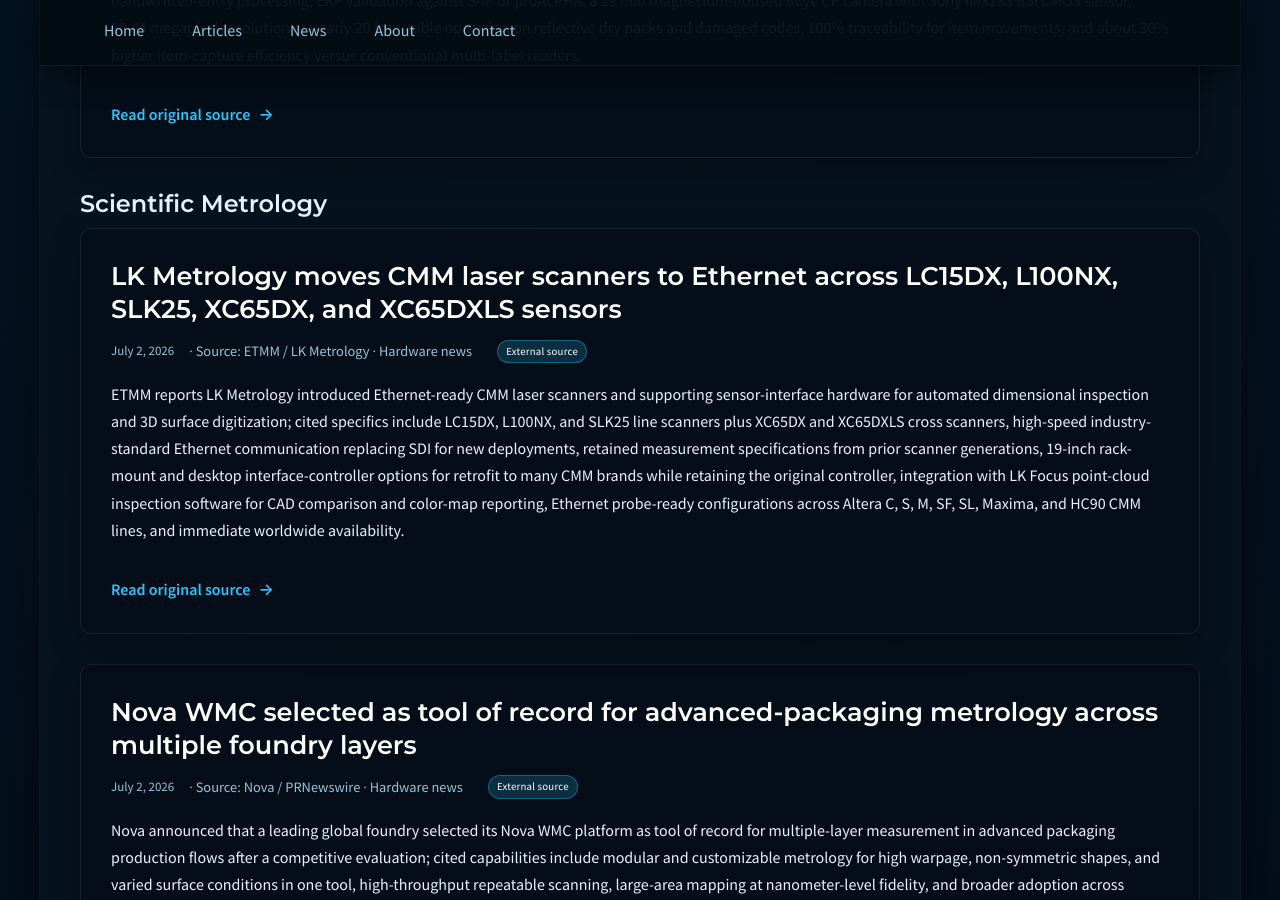
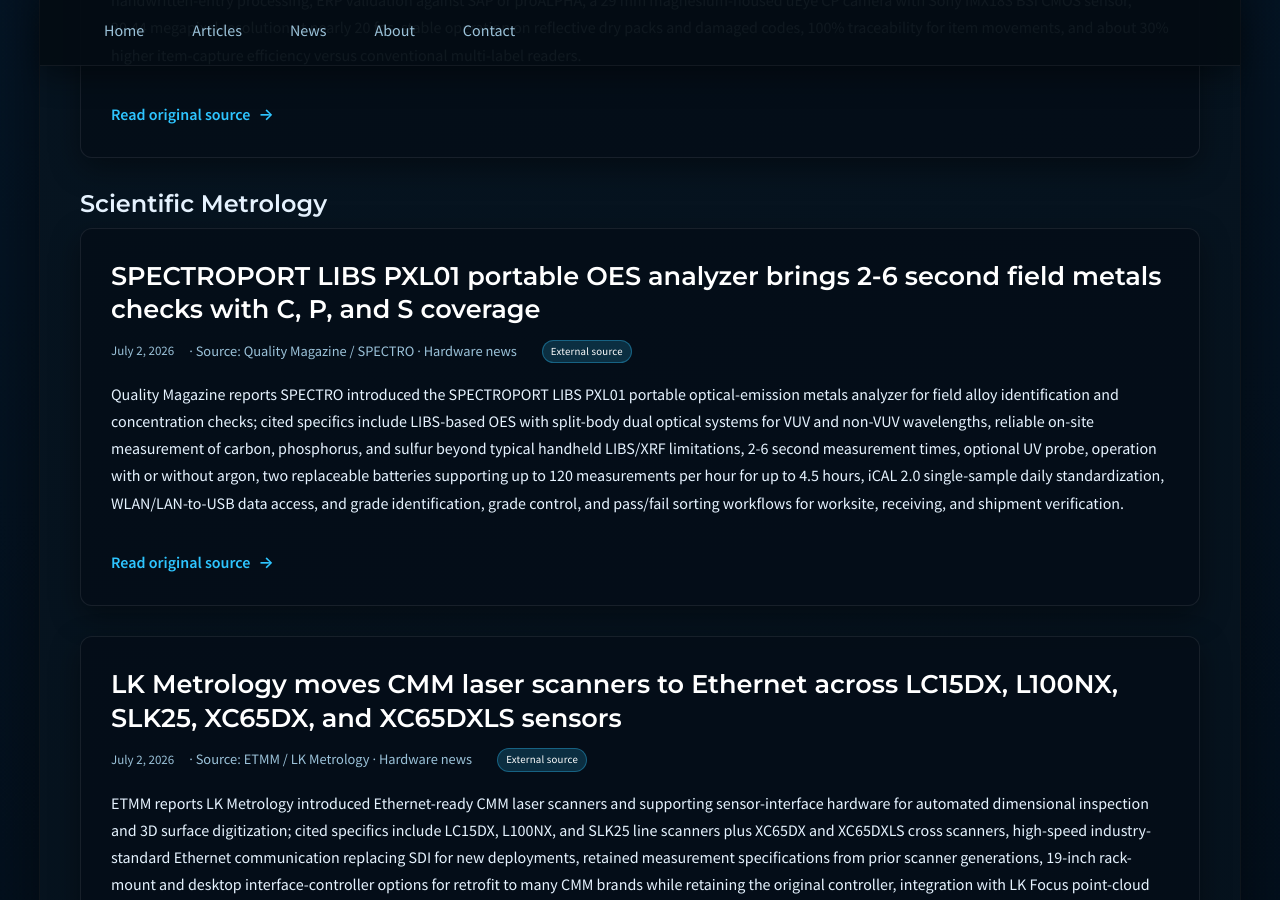
Before and after one commit to JohnForeman/MetrologyCentral, a Jekyll site: the page built from news.md, in a window 1280 px wide and 900 px high, scrolled down 5530 px. Built offline with Jekyll 4.4.1, drawn with Linux system fonts in a browser that asks for light colours.

Commit message:
Add July metrology and machinery news

```diff
--- a/_data/news.yml
+++ b/_data/news.yml
@@ -1,3 +1,17 @@
+- date: '2026-07-02'
+  title: 'SPECTROPORT LIBS PXL01 portable OES analyzer brings 2-6 second field metals checks with C, P, and S coverage'
+  source: 'Quality Magazine / SPECTRO'
+  sector: scientific_metrology
+  kind: hardware_news
+  summary: 'Quality Magazine reports SPECTRO introduced the SPECTROPORT LIBS PXL01 portable optical-emission metals analyzer for field alloy identification and concentration checks; cited specifics include LIBS-based OES with split-body dual optical systems for VUV and non-VUV wavelengths, reliable on-site measurement of carbon, phosphorus, and sulfur beyond typical handheld LIBS/XRF limitations, 2-6 second measurement times, optional UV probe, operation with or without argon, two replaceable batteries supporting up to 120 measurements per hour for up to 4.5 hours, iCAL 2.0 single-sample daily standardization, WLAN/LAN-to-USB data access, and grade identification, grade control, and pass/fail sorting workflows for worksite, receiving, and shipment verification.'
+  url: 'https://www.qualitymag.com/articles/99716-spectro-spectroport-libs-pxl01-portable-oes-metals-analyzer'
+- date: '2026-06-30'
+  title: 'U.S. machinery orders outpace shipments by USD 3.9B as semiconductor and construction equipment demand rebuilds backlog'
+  source: 'Quality Magazine / Interact Analysis'
+  sector: industrial_manufacturing
+  kind: industry_news
+  summary: 'Quality Magazine reports Interact Analysis sees U.S. machinery entering a new investment cycle as inflation-adjusted orders grew from about USD 37.1 billion in January 2025 to USD 45.3 billion in March 2026, more than 13% annual growth, while shipments rose more slowly to USD 41.5 billion; the resulting nearly USD 3.9 billion orders-versus-shipments gap is described as the largest backlog-building signal since the post-pandemic recovery, with semiconductor machinery as the primary driver, construction machinery as a secondary growth source, material-handling stabilization adding support, and regional production exposure called out for Texas, Michigan, Ohio, Wisconsin, Massachusetts, and Oregon as fabs, automation, reshoring, infrastructure, and construction equipment demand reshape capacity planning.'
+  url: 'https://www.qualitymag.com/articles/99708-us-machinery-orders-outstripping-shipments-what-happens-next'
 - date: '2026-07-03'
   title: 'Aerospace quality systems face IA9100 and CMMC convergence as digital inspection records become controlled data'
   source: 'Quality Magazine'
```
